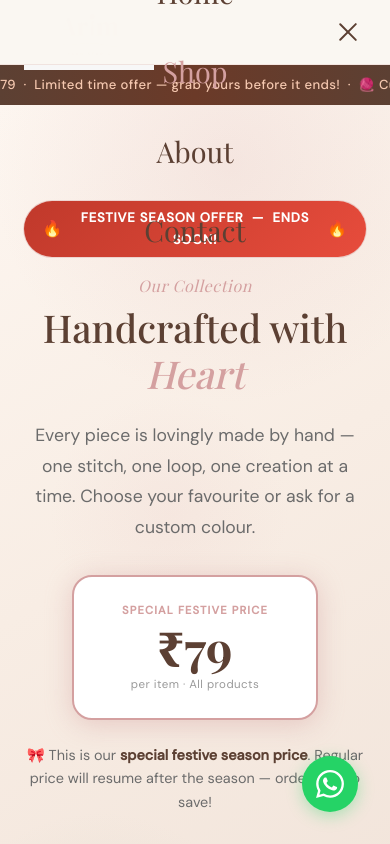
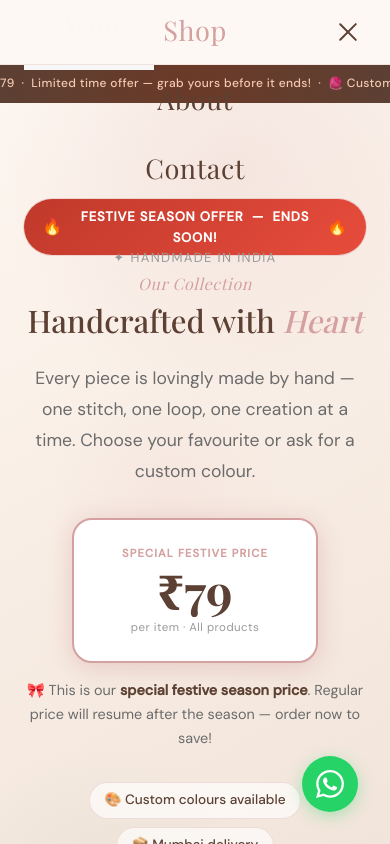
Before and after one commit to MustafaAnsari-sd/Arim-Yarn-Studio, a React (Vite) app: page /shop in a window 390 px wide. Both pictures are taken after a click on the button "Toggle menu". Shown: the top 844 px of the page. Built offline with nearby package versions, Linux system fonts and the light colour scheme; a web font is replaced by a local one.

Commit message:
Fix: Vercel 404 routing, mobile menu, mobile responsiveness

```diff
--- a/src/components/Header.jsx
+++ b/src/components/Header.jsx
@@ -50,15 +50,22 @@ function Header() {
       </div>
 
       {/* Mobile menu overlay */}
-      <nav className={`mobile-menu${menuOpen ? ' mobile-menu--open' : ''}`} id="mobile-menu">
-        <div className="mobile-menu__logo">
-          <img src={LOGO_SRC} alt="Arim Yarn Studio" className="mobile-menu__logo-img" />
-        </div>
-        <NavLink to="/" end onClick={handleNavClick}>Home</NavLink>
-        <NavLink to="/shop" onClick={handleNavClick}>Shop</NavLink>
-        <NavLink to="/about" onClick={handleNavClick}>About</NavLink>
-        <NavLink to="/contact" onClick={handleNavClick}>Contact</NavLink>
-      </nav>
+      {menuOpen && (
+        <nav className="mobile-menu mobile-menu--open" id="mobile-menu">
+          <Link to="/" className="mobile-menu__logo-link" onClick={handleNavClick}>
+            <img src={LOGO_SRC} alt="Arim Yarn Studio" className="mobile-menu__logo-img" />
+          </Link>
+          <div className="mobile-menu__links">
+            <NavLink to="/" end onClick={handleNavClick} className="mobile-menu__link">Home</NavLink>
+            <NavLink to="/shop" onClick={handleNavClick} className="mobile-menu__link">Shop</NavLink>
+            <NavLink to="/about" onClick={handleNavClick} className="mobile-menu__link">About</NavLink>
+            <NavLink to="/contact" onClick={handleNavClick} className="mobile-menu__link">Contact</NavLink>
+          </div>
+          <div className="mobile-menu__footer">
+            <span>✦ Handmade in India</span>
+          </div>
+        </nav>
+      )}
     </header>
   );
 }
--- a/src/styles/index.css
+++ b/src/styles/index.css
@@ -485,47 +485,64 @@ button {
 
 /* Mobile menu overlay */
 .mobile-menu {
-  display: none;
   position: fixed;
   top: 0;
   left: 0;
   right: 0;
   bottom: 0;
   z-index: 999;
-  background-color: rgba(250, 247, 242, 0.98);
-  backdrop-filter: blur(20px);
-  -webkit-backdrop-filter: blur(20px);
+  background-color: rgba(253, 248, 243, 0.98);
+  backdrop-filter: blur(24px);
+  -webkit-backdrop-filter: blur(24px);
   flex-direction: column;
   align-items: center;
   justify-content: center;
   gap: var(--space-xl);
-}
-
-.mobile-menu--open {
-  display: flex;
-}
-
-.mobile-menu a {
+  /* always use flex — toggled by conditional render */
+  display: flex;
+  animation: fadeIn 0.25s var(--ease-out) both;
+}
+
+.mobile-menu__logo-link {
+  display: flex;
+  align-items: center;
+  justify-content: center;
+  margin-bottom: var(--space-sm);
+}
+
+.mobile-menu__links {
+  display: flex;
+  flex-direction: column;
+  align-items: center;
+  gap: var(--space-lg);
+}
+
+.mobile-menu__link {
   font-family: var(--font-heading);
-  font-size: 1.8rem;
-  color: var(--color-chocolate);
-  opacity: 0;
+  font-size: 2rem;
+  color: var(--color-chocolate);
+  text-decoration: none;
+  letter-spacing: 0.02em;
+  transition: color var(--transition-fast);
   animation: fadeInUp 0.4s var(--ease-out) both;
 }
 
-.mobile-menu a:nth-child(1) { animation-delay: 0.05s; }
-.mobile-menu a:nth-child(2) { animation-delay: 0.1s; }
-.mobile-menu a:nth-child(3) { animation-delay: 0.15s; }
-.mobile-menu a:nth-child(4) { animation-delay: 0.2s; }
-
-.mobile-menu a:hover,
-.mobile-menu a.active {
+.mobile-menu__link:nth-child(1) { animation-delay: 0.05s; }
+.mobile-menu__link:nth-child(2) { animation-delay: 0.12s; }
+.mobile-menu__link:nth-child(3) { animation-delay: 0.19s; }
+.mobile-menu__link:nth-child(4) { animation-delay: 0.26s; }
+
+.mobile-menu__link:hover,
+.mobile-menu__link.active {
   color: var(--color-dusty-pink);
 }
 
-/* Mobile menu logo */
-.mobile-menu__logo {
-  margin-bottom: var(--space-lg);
+.mobile-menu__footer {
+  margin-top: var(--space-lg);
+  font-size: 0.82rem;
+  letter-spacing: 0.1em;
+  color: var(--color-text-muted);
+  text-transform: uppercase;
 }
 
 .mobile-menu__logo-img {
@@ -2454,6 +2471,11 @@ button {
     min-height: 75vh;
   }
 
+  /* Hero logo on tablet */
+  .hero__logo-watermark {
+    width: 200px;
+  }
+
   .hero h1 {
     font-size: clamp(2rem, 7vw, 3rem);
   }
@@ -2508,9 +2530,24 @@ button {
     min-height: 70vh;
   }
 
+  /* Hero logo smaller on small screens */
+  .hero__logo-watermark {
+    width: 180px;
+  }
+
+  .hero h1 {
+    font-size: clamp(1.8rem, 8vw, 2.4rem);
+  }
+
   .hero__actions {
     flex-direction: column;
     align-items: center;
+    width: 100%;
+  }
+
+  .hero__actions .btn {
+    width: 100%;
+    max-width: 280px;
   }
 
   .contact-hero__actions {
@@ -2529,4 +2566,79 @@ button {
   .features-strip__grid {
     grid-template-columns: 1fr;
   }
-}
+
+  /* Shop mobile */
+  .shop-hero h1 {
+    font-size: clamp(1.8rem, 8vw, 2.4rem);
+  }
+
+  .shop-hero__price-highlight {
+    flex-direction: column;
+    align-items: center;
+    gap: var(--space-md);
+  }
+
+  .shop-hero__price-note {
+    text-align: center;
+    max-width: 100%;
+  }
+
+  .shop-hero__badges {
+    flex-direction: column;
+    align-items: center;
+  }
+
+  .shop-filters {
+    gap: 0.35rem;
+  }
+
+  .shop-filter-btn {
+    padding: 0.5em 0.9em;
+    font-size: 0.78rem;
+  }
+
+  .product-grid--shop {
+    grid-template-columns: 1fr;
+  }
+
+  .shop-cta__card {
+    padding: var(--space-lg);
+  }
+
+  /* About mobile */
+  .about-story__stats {
+    grid-template-columns: 1fr 1fr;
+  }
+
+  .about-highlights-grid {
+    grid-template-columns: 1fr;
+  }
+
+  .about-values-new {
+    grid-template-columns: 1fr;
+  }
+
+  .about-process__steps {
+    flex-direction: column;
+    align-items: stretch;
+  }
+
+  .about-process__step-arrow {
+    display: none;
+  }
+
+  /* Mobile menu link size */
+  .mobile-menu__link {
+    font-size: 1.7rem;
+  }
+
+  /* Festive ribbon smaller text on mobile */
+  .festive-ribbon {
+    font-size: 0.75rem;
+  }
+
+  /* Footer logo */
+  .footer__logo-img {
+    width: 110px;
+  }
+}
```
Also changed, not shown: vercel.json (added).
